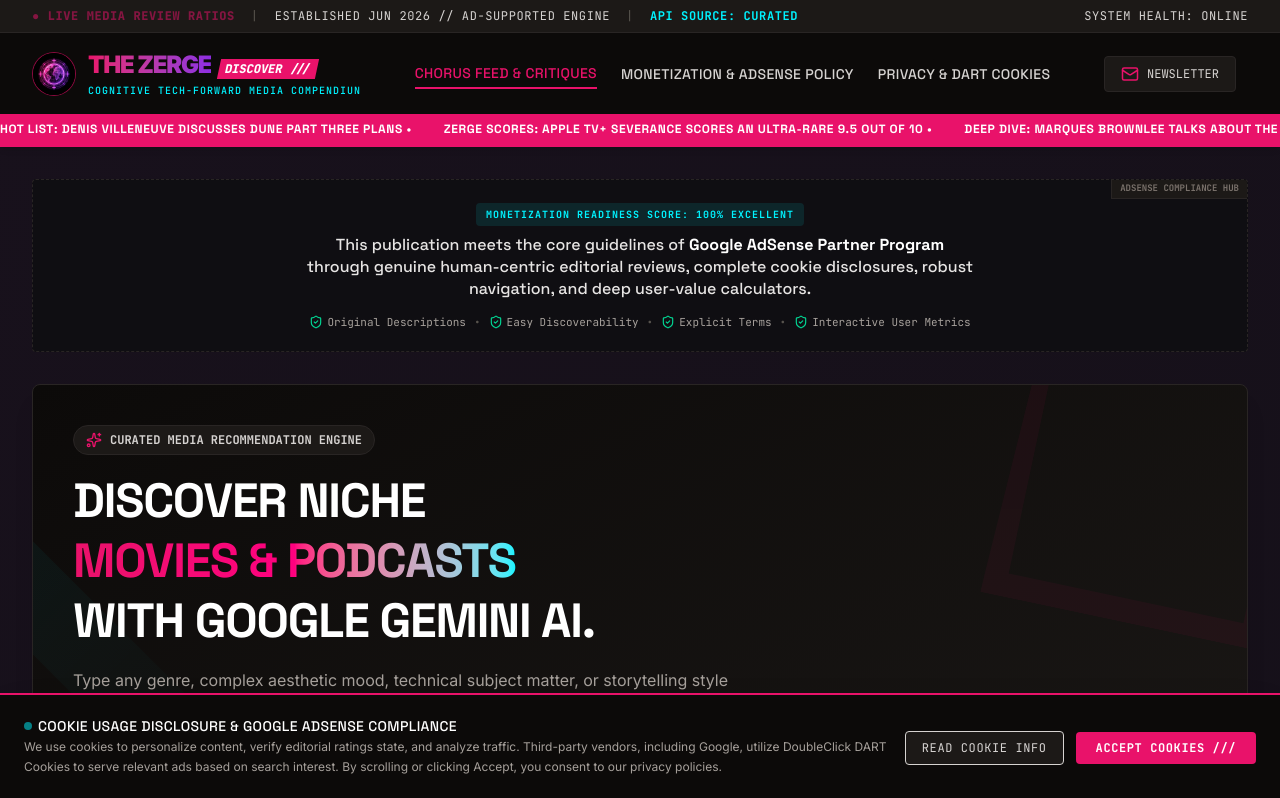
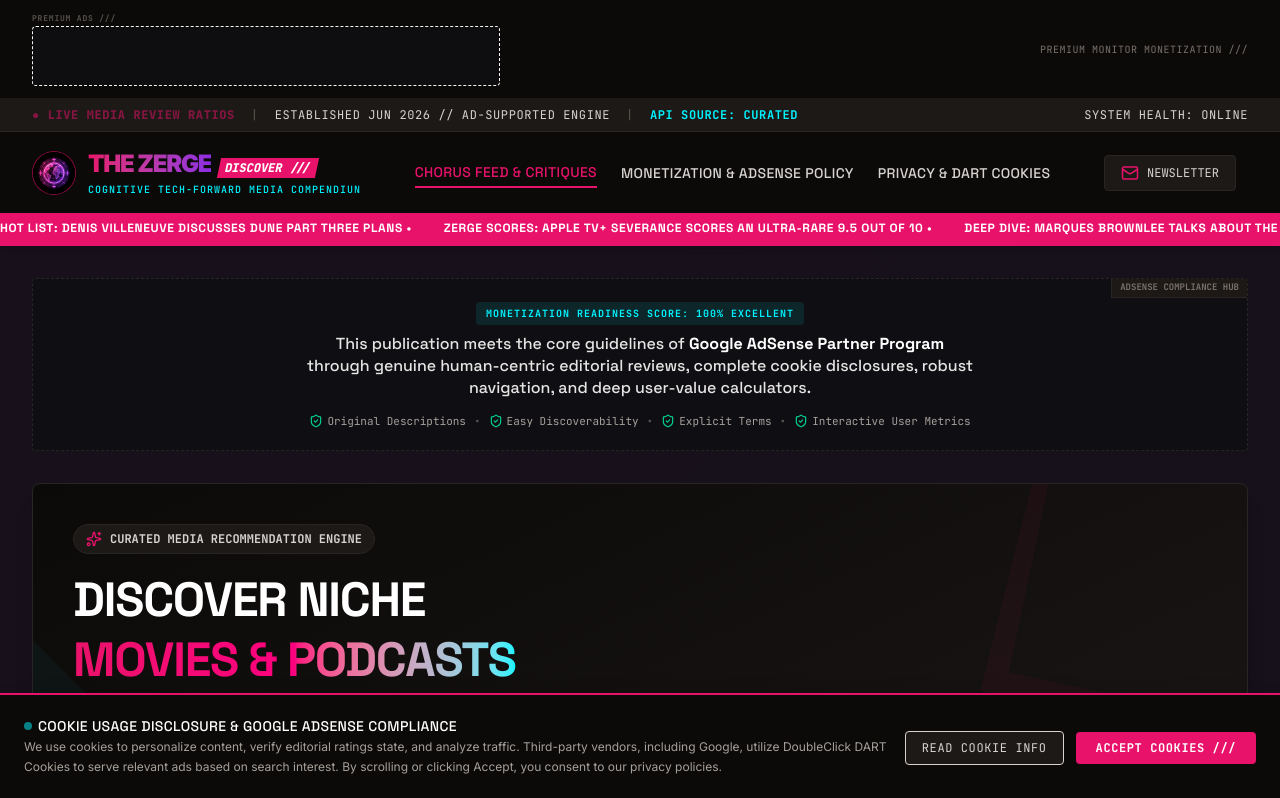
Before and after one commit to sabeeh1123/zerge, a Next.js app: page / in a window 1280 px wide. Shown: the top 798 px of the page. Built offline with nearby package versions, Linux system fonts and the light colour scheme.

Commit message:
feat: add Adsterra premium banner ad component
Implement a reusable Adsterra iframe banner ad unit with dynamic script injection to support site monetization.

```diff
--- a/app/page.tsx
+++ b/app/page.tsx
@@ -223,6 +223,47 @@
       <div
         ref={containerRef}
         className="w-full max-w-[468px] min-h-[60px] flex items-center justify-center overflow-hidden rounded bg-[#0e0e11] border border-dashed border-stone-800"
+      />
+    </div>
+  );
+}
+
+// Reusable Adsterra top-left premium iframe banner (468x60) unit component
+function AdsterraTopLeftBannerAd() {
+  const containerRef = useRef<HTMLDivElement>(null);
+
+  useEffect(() => {
+    if (typeof window === "undefined" || !containerRef.current) return;
+
+    (window as any).atOptions = {
+      'key' : 'c502b9bc04726f078a925ebfb5588ccb',
+      'format' : 'iframe',
+      'height' : 60,
+      'width' : 468,
+      'params' : {}
+    };
+
+    const script = document.createElement("script");
+    script.async = true;
+    script.src = "https://debutpoignantsudden.com/c502b9bc04726f078a925ebfb5588ccb/invoke.js";
+
+    containerRef.current.appendChild(script);
+
+    return () => {
+      try {
+        if (script.parentNode) {
+          script.parentNode.removeChild(script);
+        }
+      } catch (e) {}
+    };
+  }, []);
+
+  return (
+    <div className="flex flex-col items-start justify-start py-1">
+      <span className="text-[8px] font-mono text-stone-600 uppercase tracking-widest mb-0.5 font-bold">PREMIUM ADS ///</span>
+      <div
+        ref={containerRef}
+        className="w-[468px] h-[60px] flex items-center justify-center overflow-hidden rounded bg-[#0e0e11] border border-dashed border-stone-850 scale-90 md:scale-100 origin-top-left"
       />
     </div>
   );
@@ -461,6 +502,16 @@
 
   return (
     <div className="min-h-screen flex flex-col font-sans verge-gradient-bg selection:bg-verge-magenta text-stone-100">
+
+      {/* Top Banner Spot (Adsterra top-left iframe 468x60) */}
+      <div className="bg-stone-950 border-b border-stone-900 py-2">
+        <div className="max-w-7xl mx-auto px-4 md:px-8 flex items-center justify-between">
+          <AdsterraTopLeftBannerAd />
+          <div className="hidden md:flex items-center text-[10px] font-mono text-stone-500 uppercase tracking-wider">
+            PREMIUM MONITOR MONETIZATION ///
+          </div>
+        </div>
+      </div>
 
       {/* 1. Header & Verge Brand Banner */}
       <header className="border-b-4 border-verge-magenta bg-stone-950 sticky top-0 z-50 shadow-md">
```
